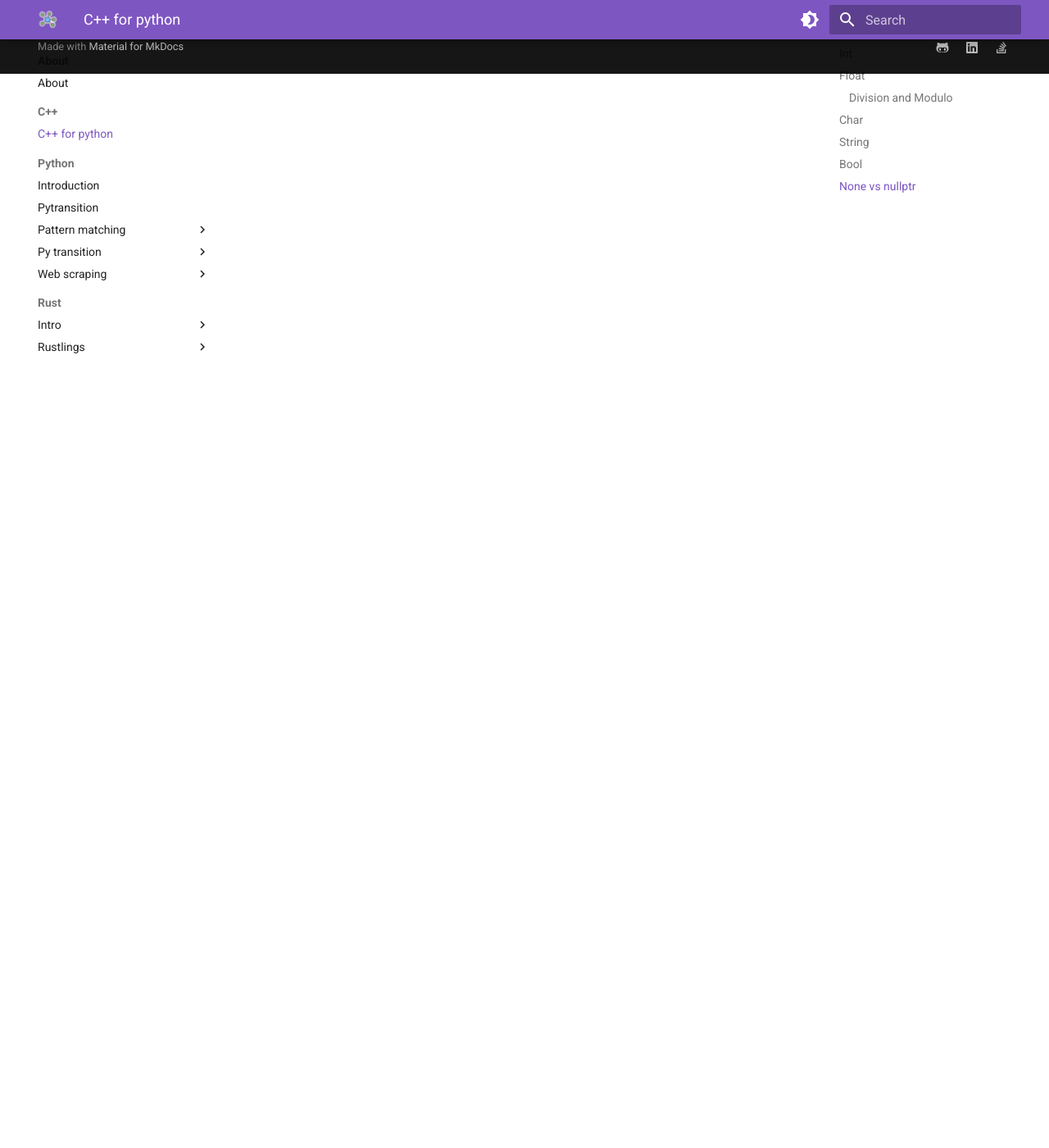
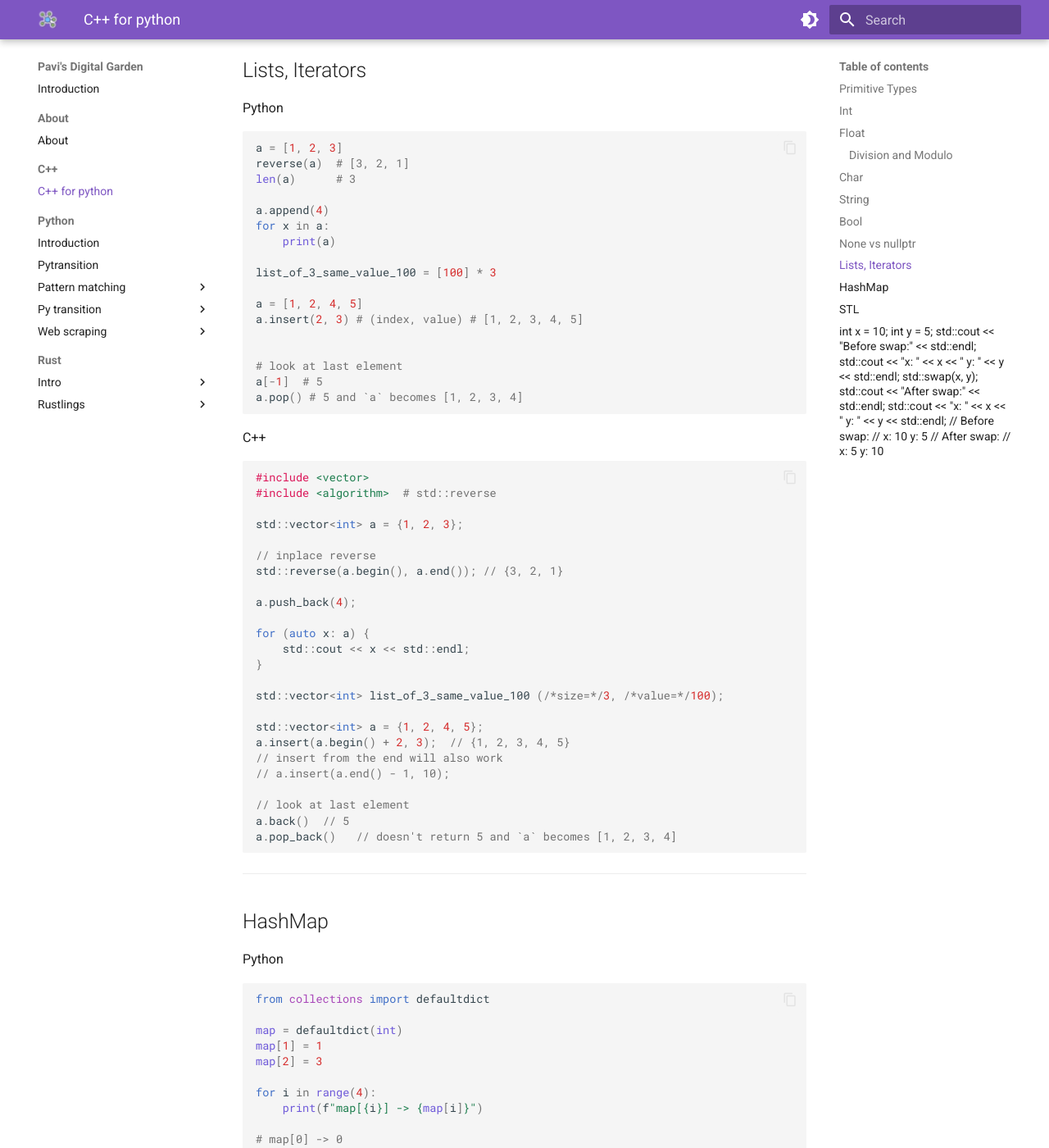
Before and after one commit to pavithranrao/pavithranrao.github.io, an MkDocs documentation site: the page built from docs/c++/c++_for_python.md, in a window 1280 px wide and 1400 px high, scrolled down 5469 px. Shown: the whole window at 82% size. Built offline with MkDocs 1.6.1 and Material for MkDocs 9.7.7, drawn with Linux system fonts in a browser that asks for light colours; some of the changed text lies outside the part shown.

Commit message:
Adding list/vec and stl

````diff
--- a/docs/c++/c++_for_python.md
+++ b/docs/c++/c++_for_python.md
@@ -219,6 +219,148 @@ Source: https://en.cppreference.com/w/cpp/language/operator_logical
 - All built-in operators return bool, and most [user-defined overloads](https://en.cppreference.com/w/cpp/language/operators "cpp/language/operators") also return bool so that the user-defined operators can be used in the same manner as the built-ins. However, in a user-defined operator overload, any type can be used as return type (including void).
 - Built-in operators `**&&**` and `**|**` perform short-circuit evaluation (do not evaluate the second operand if the result is known after evaluating the first), but overloaded operators behave like regular function calls and always evaluate both operands.
 
-## None vs nullptr
+## None vs `nullptr`
 
 Python's `None` is similar to C++ `nullptr`. C++ `nullptr` is also used to find end of an iterator whereas in Python the iterator terminates with an Exception.
+
+---
+
+## Lists, Iterators
+
+Python
+
+```python
+a = [1, 2, 3]
+reverse(a)  # [3, 2, 1]
+len(a)      # 3
+
+a.append(4)
+for x in a:
+	print(a)
+
+list_of_3_same_value_100 = [100] * 3
+
+a = [1, 2, 4, 5]
+a.insert(2, 3) # (index, value) # [1, 2, 3, 4, 5]
+
+
+# look at last element
+a[-1]  # 5
+a.pop() # 5 and `a` becomes [1, 2, 3, 4]
+
+```
+
+C++
+```cpp
+#include <vector>
+#include <algorithm>  # std::reverse
+
+std::vector<int> a = {1, 2, 3};
+
+// inplace reverse
+std::reverse(a.begin(), a.end()); // {3, 2, 1}
+
+a.push_back(4);
+
+for (auto x: a) {
+	std::cout << x << std::endl;
+}
+
+std::vector<int> list_of_3_same_value_100 (/*size=*/3, /*value=*/100);
+
+std::vector<int> a = {1, 2, 4, 5};
+a.insert(a.begin() + 2, 3);  // {1, 2, 3, 4, 5}
+// insert from the end will also work
+// a.insert(a.end() - 1, 10);
+
+// look at last element
+a.back()  // 5
+a.pop_back()   // doesn't return 5 and `a` becomes [1, 2, 3, 4]
+
+
+```
+---
+
+## HashMap
+
+
+Python
+```python
+from collections import defaultdict
+
+map = defaultdict(int)
+map[1] = 1
+map[2] = 3
+
+for i in range(4):
+	print(f"map[{i}] -> {map[i]}")
+
+# map[0] -> 0
+# map[1] -> 1
+# map[2] -> 3
+# map[3] -> 0
+```
+
+C++
+
+```cpp
+unordered_map<int, size_t> map = {{1, 1}, {2, 3}};
+
+for (int i = 1; i < 4; i++) {
+    auto emplace_pair = map.emplace(i, 0);
+    std::cout << "map[" << i << "] -> " << map[i] << std::endl;
+}
+
+// map[0] -> 0
+// map[1] -> 1
+// map[2] -> 3
+// map[3] -> 0
+```
+
+---
+
+## STL
+The swap in Python is just amazing. Why can't all the other languages copy this! In C++'s defense `std::swap` is not that bad;
+
+```python
+x = 10
+y = 5
+print("Before swap:")
+print(f"{x=} {y=}")
+print("After swap:")
+print(f"{x=} {y=}")
+
+# Before swap:
+# x=10 y=5
+
+# After swap:
+# x=5 y=10
+
+# just a python thing
+a, b, c, d = 1, 2, 3, 4
+a, b, c, d = d, c, b, a
+
+print(f"{a=} {b=} {c=} {d=}")
+
+# a=4 b=3 c=2 d=1
+```
+
+
+```cpp
+int x = 10;
+int y = 5;
+
+std::cout << "Before swap:" << std::endl;
+std::cout << "x: " << x << " y: " << y << std::endl;
+std::swap(x, y);
+
+std::cout << "After swap:" << std::endl;
+std::cout << "x: " << x << " y: " << y << std::endl;
+
+// Before swap:
+// x: 10 y: 5
+
+// After swap:
+// x: 5 y: 10
+```
+---
````
